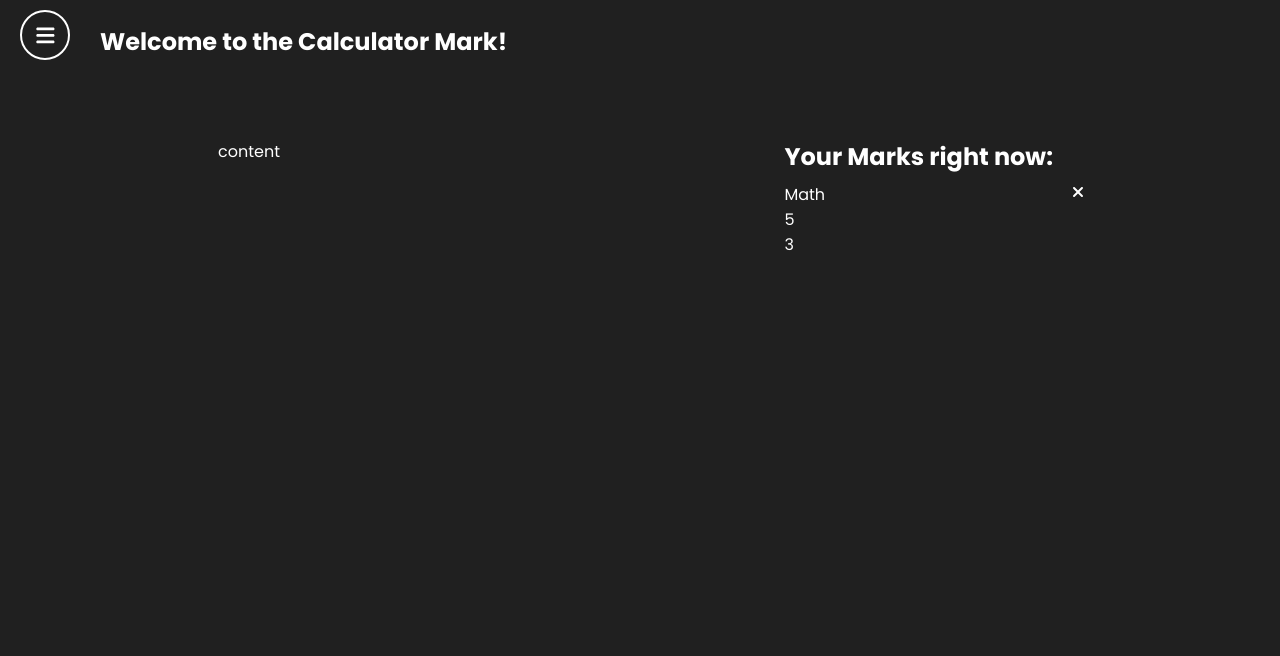
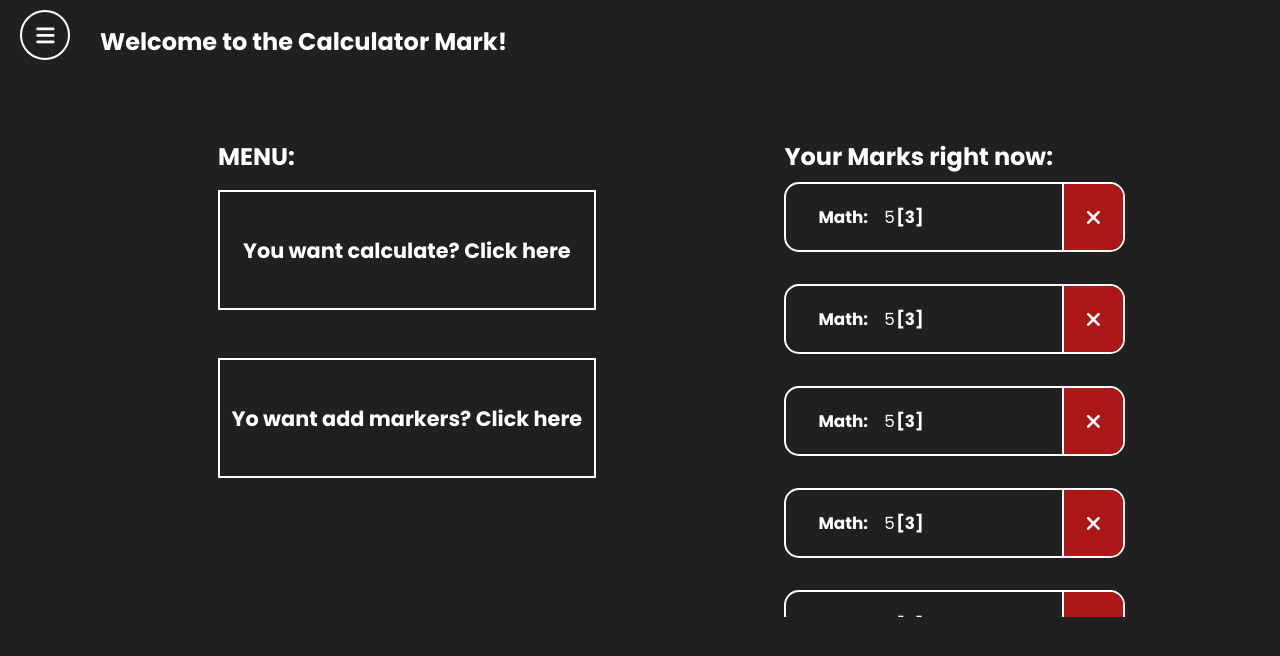
Before and after one commit to ArashiYT/mark_calculator, a React (Vite) app: page / in a window 1280 px wide. Shown: the top 656 px of the page. Built offline with nearby package versions, Linux system fonts and the light colour scheme.

Commit message:
Home Page - part2 [Complete All]

```diff
--- a/src/components/components/mark.tsx
+++ b/src/components/components/mark.tsx
@@ -1,21 +1,23 @@
 import { FaXmark } from "react-icons/fa6"
 import "../../styles/components/mark.css"
 
-export type TMarkPageProps = { key: number, mark: TMark }
-export default function MarkPage({key, mark}: TMarkPageProps) {
+export type TMarkPageProps = { mark: TMark }
+export default function MarkPage({mark}: TMarkPageProps) {
     const remove = (uuid: string) => {
         console.log(uuid)
     }
 
     return (
-        <div key={key} className="mark_container">
+        <div className="mark_container">
             <div className="mark_close" onClick={() => remove(mark.uuid)}>
                 <FaXmark />
             </div>
             <div className="mark_content">
-                <div>{mark.name}</div>
-                <div>{mark.number}</div>
-                <div>{mark.weight}</div>
+                <div>{mark.name}:</div>
+                <div className="mark_mark">
+                    <div>{mark.number}</div>
+                    <div>[{mark.weight}]</div>
+                </div>
             </div>
         </div>
     )
--- a/src/components/routes/Home.tsx
+++ b/src/components/routes/Home.tsx
@@ -1,6 +1,7 @@
 import { useAppSelector } from "../../hooks/redux";
 import Mark from '../components/mark'
 import "../../styles/routes/home.css";
+import { Link } from "react-router-dom";
 
 export function HomePage() {
     const marks = useAppSelector(state => state.mark)
@@ -9,7 +10,17 @@ export function HomePage() {
         <div className="home_container">
             <h1>Welcome to the Calculator Mark!</h1>
             <div className="home_flex">
-                <div>content</div>
+                <div className="home_links">
+                    <h2>MENU:</h2>
+                    <div className="home_link">
+                        <Link to="/calc">
+                            You want calculate? Click here
+                        </Link>
+                        <Link to="/add">
+                            Yo want add markers? Click here
+                        </Link>
+                    </div>
+                </div>
                 <div className="home_marks">
                     <h2>Your Marks right now:</h2>
                     <div className="home_mark"> {
--- a/src/components/sidebar.tsx
+++ b/src/components/sidebar.tsx
@@ -14,8 +14,8 @@ import "../styles/sidebar.css";
 export default function SidebarSwitcher() {
     const [openSwitcher, setOpenSwitcher] = useState(false)
     const { theme, switchTheme } = useContext(ThemeContext)
+    const MainContainer = useRef<HTMLDivElement>(null)
     const page = useAppSelector(state => state.page)
-    const MainContainer = useRef<HTMLElement>(null)
     const [getMarks, errorMessage] = useMarks()
     const dispatch = useAppDispatch()
 
@@ -33,6 +33,7 @@ export default function SidebarSwitcher() {
     useEffect(() => {
         //Hiding Sidebar when you leave sidebar
         const clickEvent = (e: MouseEvent) => e.target === MainContainer.current && setOpenSwitcher(false)
+
         window.addEventListener("click", clickEvent)
 
         //add marks to Redux
@@ -70,13 +71,11 @@ export default function SidebarSwitcher() {
                     </div>
                 </div>
             </aside>
-
-            <main className={`content  ${openSwitcher && "sidebar_background"}`} ref={MainContainer}> {
+            {openSwitcher && <div className="sidebar_background" ref={MainContainer}></div>}
+            <main className={`content  ${openSwitcher && "padding"}`}> {
                     page.errorMessage != "" ? <Error error={page.errorMessage}/> :
                     page.loading ? <Loading /> :
-                    <div className={`${openSwitcher && "hidden"}`}>
-                        <Outlet />
-                    </div>
+                    <Outlet />
             } </main>
         </section>
     )
--- a/src/styles/components/mark.css
+++ b/src/styles/components/mark.css
@@ -1,6 +1,51 @@
 .mark_container {
+    border: 2px solid var(--mark-border-color);
     justify-content: space-between;
     flex-direction: row-reverse;
+    padding-inline: 2rem 0;
+    border-radius: 15px;
+    margin-bottom: 2rem;
+    align-items: center;
+    font-weight: 700;
     display: flex;
-    width: 100%;
+    height: 70px;
+    width: 95%;
 }
+
+.mark_close {
+    background-color: var(--mark-close-background-color);
+    border-left: 2px solid var(--mark-border-color);
+    border-bottom-right-radius: 13px;
+    border-top-right-radius: 13px;
+    color: var(--mark-color);
+    justify-content: center;
+    align-items: center;
+    font-size: 1.3rem;
+    display: flex;
+    height: 100%;
+    width: 20%;
+}
+
+.mark_close:is(:focus-visible, :hover) {
+    opacity: 0.9;
+    cursor: pointer;
+}
+
+.mark_content {
+    font-size: 1.05rem;
+    display: flex;
+    gap: 1rem;
+}
+
+.mark_mark {
+    display: flex;
+    gap: 0.1rem;
+}
+
+.mark_mark div:first-child {
+    font-weight: 400;
+}
+
+.mark_container:last-child {
+    margin-bottom: 0;
+}
--- a/src/styles/global.css
+++ b/src/styles/global.css
@@ -8,6 +8,16 @@
 }
 
 :root {
+  /* Mark */
+  --mark-close-background-color: #e52121;
+  --mark-border-color: #4441f2;
+  --mark-color: #fff;
+
+  /* Home */
+  --home-color-text-hover: #fff;
+  --home-color-hover: #2a27db;
+  --home-color: #fff;
+
   /* Sidebar icon */
   --sidebar-icon-background-open: #fff;
   --sidebar-icon-color-open: #4441f2;
@@ -26,6 +36,15 @@
 }
 
 .dark {
+  /* Mark */
+  --mark-close-background-color: #ac1717;
+  --mark-border-color: #fff;
+  --mark-color: #fff;
+
+  /* Home */
+  --home-color-text-hover: #202020;
+  --home-color-hover: #d5d5d5;
+
   /* Sidebar icon */
   --sidebar-icon-background-open: #fff;
   --sidebar-icon-color-open: #191919;
@@ -33,7 +52,7 @@
   --sidebar-icon-color: #191919;
 
   /* Sidebar */
-  --sidebar-background-color-with-opacity: #20202022;
+  --sidebar-background-color-with-opacity: #fff2;
   --sidebar-background-color: #191919;
   --sidebar-color-text: #fff;
   --sidebar-color: #fff;
@@ -45,7 +64,8 @@
 
 
 body {
-  overflow: hidden;
   background-color: var(--body-background-color);
   color: var(--body-color);
+  color-scheme: dark;
+  overflow: hidden;
 }
--- a/src/styles/routes/home.css
+++ b/src/styles/routes/home.css
@@ -15,9 +15,50 @@
 }
 
 .home_mark {
-    justify-content: center;
+    margin-top: 0.5rem;
+    overflow-y: scroll;
+    overflow-x: hidden;
+    height: 60%;
+    width: 95%;
+    gap:1rem;
+}
+
+.home_mark::-webkit-scrollbar {
+    width: 20px;
+}
+
+.home_mark::-webkit-scrollbar-thumb {
+    border-radius: 10px;
+    background: var(--sidebar-color-text);
+}
+
+.home_mark::-webkit-scrollbar-thumb:hover {
+    background: var(--home-color-hover);
+    cursor: pointer;
+}
+
+.home_link {
+    margin-top: 1rem;
     flex-direction: column;
-    margin-top: 0.5rem;
     display: flex;
-    width: 80%
+    width: 100%;
+    gap: 3rem;
 }
+
+.home_link * {
+    border: 2px solid var(--sidebar-color-text);
+    color: var(--sidebar-color-text);
+    justify-content:center;
+    text-decoration: none;
+    align-items: center;
+    font-size: 1.3rem;
+    font-weight: 700;
+    height: 120px;
+    display: flex;
+    width: 100%;
+}
+
+.home_link *:is(:hover, :focus-visible) {
+    background-color:var(--sidebar-color-text);
+    color: var(--home-color-text-hover);
+}
--- a/src/styles/sidebar.css
+++ b/src/styles/sidebar.css
@@ -2,7 +2,7 @@
     position: absolute;
     height: 50px;
     width: 50px;
-    z-index: 2;
+    z-index: 6;
     left: 20px;
     top: 10px;
 }
@@ -48,6 +48,7 @@
     display: flex;
     height: 75px;
     right: 40px;
+    z-index: 5;
 }
 
 .sidebar_content {
@@ -57,6 +58,7 @@
     height: 100vh;
     left: -300px;
     width: 300px;
+    z-index: 5;
 }
 
 .sidebar_content.open {
@@ -88,12 +90,18 @@
    translate: 200px
 }
 
+.padding {
+    padding-left: 2rem;
+}
+
 .sidebar_background {
     background-color: var(--sidebar-background-color-with-opacity);
-    padding-left: 2rem;
     position: fixed;
     height: 100%;
-    z-index: 3;
+    width: 100%;
+    z-index: 4;
+    right: 0;
+    top: 0;
 }
 
 .sidebar_data {
--- a/src/utils/mark_reducer.ts
+++ b/src/utils/mark_reducer.ts
@@ -1,7 +1,7 @@
 import { PayloadAction, createSlice } from "@reduxjs/toolkit";
 
 const mark_reducer = createSlice({
-    initialState: [{name: "Math", number: 5, weight: 3, uuid: "efedfrefdfrefdfe"}] as TMark[],
+    initialState: [{name: "Math", number: 5, weight: 3, uuid: "efedfrefdfrefdfe"},{name: "Math", number: 5, weight: 3, uuid: "efedfrefdfrefdfe"},{name: "Math", number: 5, weight: 3, uuid: "efedfrefdfrefdfe"},{name: "Math", number: 5, weight: 3, uuid: "efedfrefdfrefdfe"},{name: "Math", number: 5, weight: 3, uuid: "efedfrefdfrefdfe"},{name: "Math", number: 5, weight: 3, uuid: "efedfrefdfrefdfe"},{name: "Math", number: 5, weight: 3, uuid: "efedfrefdfrefdfe"}] as TMark[],
     name: "mark",
     reducers: {
         addMark: (state, payload: PayloadAction<TMark>) => {
```
